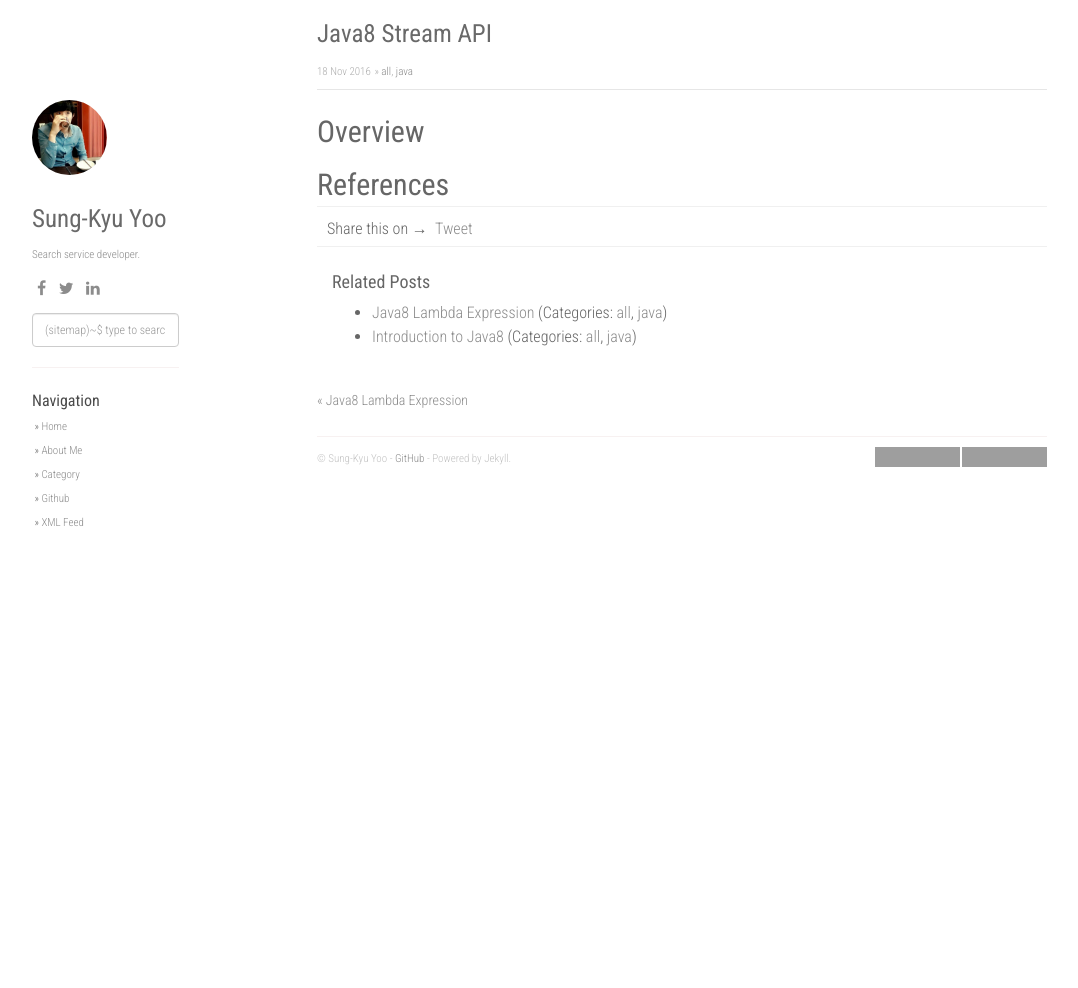
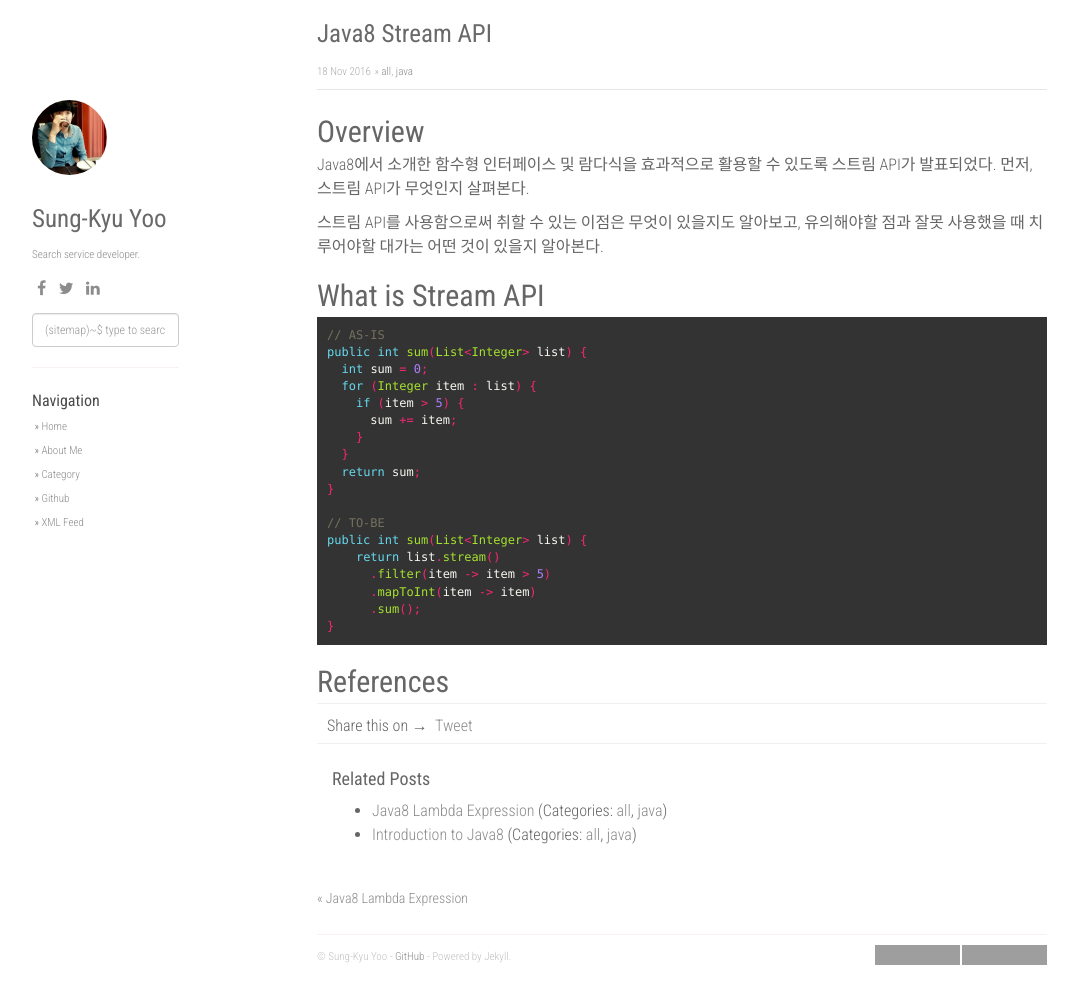
Before and after one commit to skyoo2003/skyoo2003.github.io, a Jekyll site: the page built from _posts/2016-11-18-java8-stream-api.md, in a window 1280 px wide and 988 px high. Shown: the whole window, without its empty margins (53-1131 px from the left). Built offline with Jekyll 4.4.1, drawn with Linux system fonts in a browser that asks for light colours; nearby versions of some CDN libraries; comment, search, counter and statistics services are not loaded; grey boxes are pictures that could not be loaded.

Commit message:
일부 수정사항 반영

````diff
--- a/_posts/2016-11-18-java8-stream-api.md
+++ b/_posts/2016-11-18-java8-stream-api.md
@@ -7,4 +7,31 @@ categories: [all, java]
 
 ## Overview
 
+Java8에서 소개한 함수형 인터페이스 및 람다식을 효과적으로 활용할 수 있도록 스트림 API가 발표되었다. 먼저, 스트림 API가 무엇인지 살펴본다.
+
+스트림 API를 사용함으로써 취할 수 있는 이점은 무엇이 있을지도 알아보고, 유의해야할 점과 잘못 사용했을 때 치루어야할 대가는 어떤 것이 있을지 알아본다.
+
+## What is Stream API
+
+```java
+// AS-IS
+public int sum(List<Integer> list) {
+  int sum = 0;
+  for (Integer item : list) {
+    if (item > 5) {
+      sum += item;
+    }
+  }
+  return sum;
+}
+
+// TO-BE
+public int sum(List<Integer> list) {
+    return list.stream()
+      .filter(item -> item > 5)
+      .mapToInt(item -> item)
+      .sum();
+}
+```
+
 ## References
````
